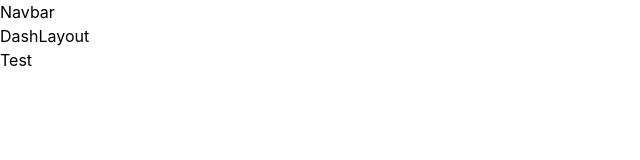
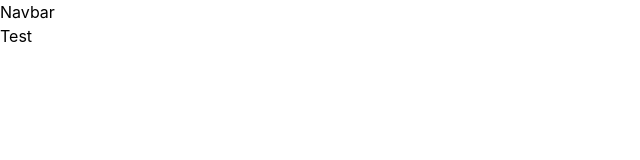
Before and after one commit to WildCodeSchool/2023-02-JS-RemoteFR-JSWizards-P3-Team-Ravenclaw, a React (Vite) app in the folder frontend/: page /account in a window 1280 px wide. Shown: the top 160 px of the page, without its empty margins (0-640 px from the left). Built offline with nearby package versions, Linux system fonts and the light colour scheme.

Commit message:
Removed useless code

```diff
--- a/frontend/src/layout/DashLayout.jsx
+++ b/frontend/src/layout/DashLayout.jsx
@@ -3,7 +3,6 @@ import { Outlet } from "react-router-dom";
 export default function DashLayout() {
   return (
     <section>
-      <div>DashLayout</div>
       <Outlet />
     </section>
   );
```
